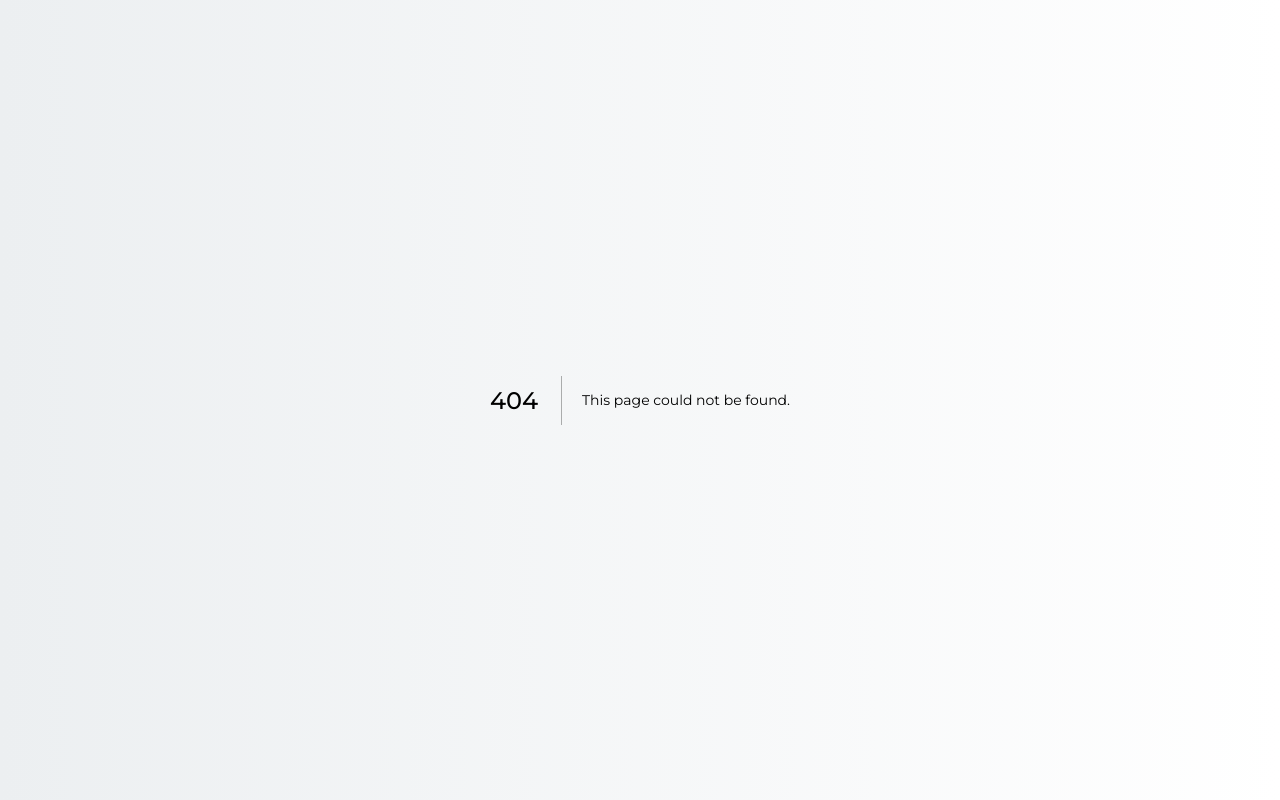
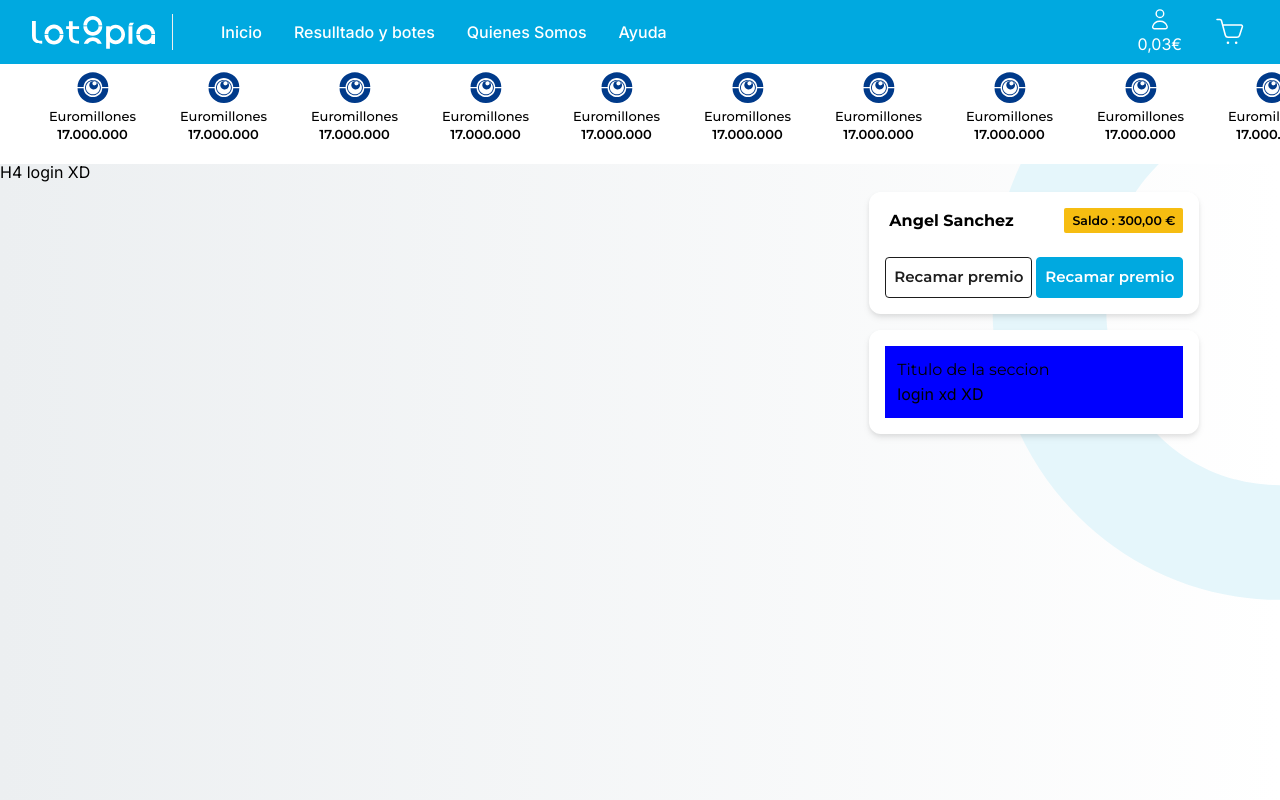
Before and after one commit to angeleesc/pulpo-line-challenger-2, a Next.js app: page /login in a window 1280 px wide. Before the commit this address had no page. Built offline with nearby package versions, Linux system fonts and the light colour scheme.

Commit message:
configuracion del link

```diff
--- /dev/null
+++ b/src/app/(siteLayout)/login/page.tsx
@@ -0,0 +1,7 @@
+import React from 'react'
+
+export default function page() {
+  return (
+    <div>H4 login XD</div>
+  )
+}
--- a/src/app/component/aside-menu/AsideMenu.tsx
+++ b/src/app/component/aside-menu/AsideMenu.tsx
@@ -1,6 +1,8 @@
 import Link from "next/link";
 import React from "react";
 import MaterialButton from "../button/material-button/MaterialButton";
+import "./aside-menu.css";
+import AsideLink from "../links/aside-link/AsideLink";
 
 export default function AsideMenu() {
   return (
@@ -16,14 +18,24 @@ export default function AsideMenu() {
           </div>
         </div>
         <div className="flex mt-6 w-full justify-between items-center ">
-          <MaterialButton variant="outlined" color="secondary" >
+          <MaterialButton variant="outlined" color="secondary">
             Recamar premio
           </MaterialButton>
-          <MaterialButton variant="filled" color="primary" >
+          <MaterialButton variant="filled" color="primary">
             Recamar premio
           </MaterialButton>
         </div>
       </div>
+
+      <div className="mt-4 w-full max-w-[330px] bg-white drop-shadow-md rounded-xl p-4">
+        <ul className={`aside-menu`}>
+          <h3>Titulo de la seccion</h3>
+
+          <li>
+            <AsideLink href={"/login"}> login xd XD </AsideLink>
+          </li>
+        </ul>
+      </div>
     </aside>
   );
 }
--- /dev/null
+++ b/src/app/component/aside-menu/aside-menu.css
@@ -0,0 +1,5 @@
+.aside-menu {
+
+    background-color: blue;
+    @apply p-3
+}
--- /dev/null
+++ b/src/app/component/links/aside-link/AsideLink.tsx
@@ -0,0 +1,10 @@
+import Link, { LinkProps } from "next/link";
+import React from "react";
+import LinkTypeProps from "@/types/LinkTypes";
+
+
+
+
+export default function AsideLink({ children, ...rest}: LinkTypeProps) {
+  return <Link {...rest}>{children}</Link>;
+}
--- /dev/null
+++ b/src/types/LinkTypes.ts
@@ -0,0 +1,8 @@
+import { LinkProps } from "next/link";
+import { ReactNode } from "react";
+
+interface LinkTypeProps extends LinkProps {
+    children: ReactNode
+}
+
+export default LinkTypeProps
```
